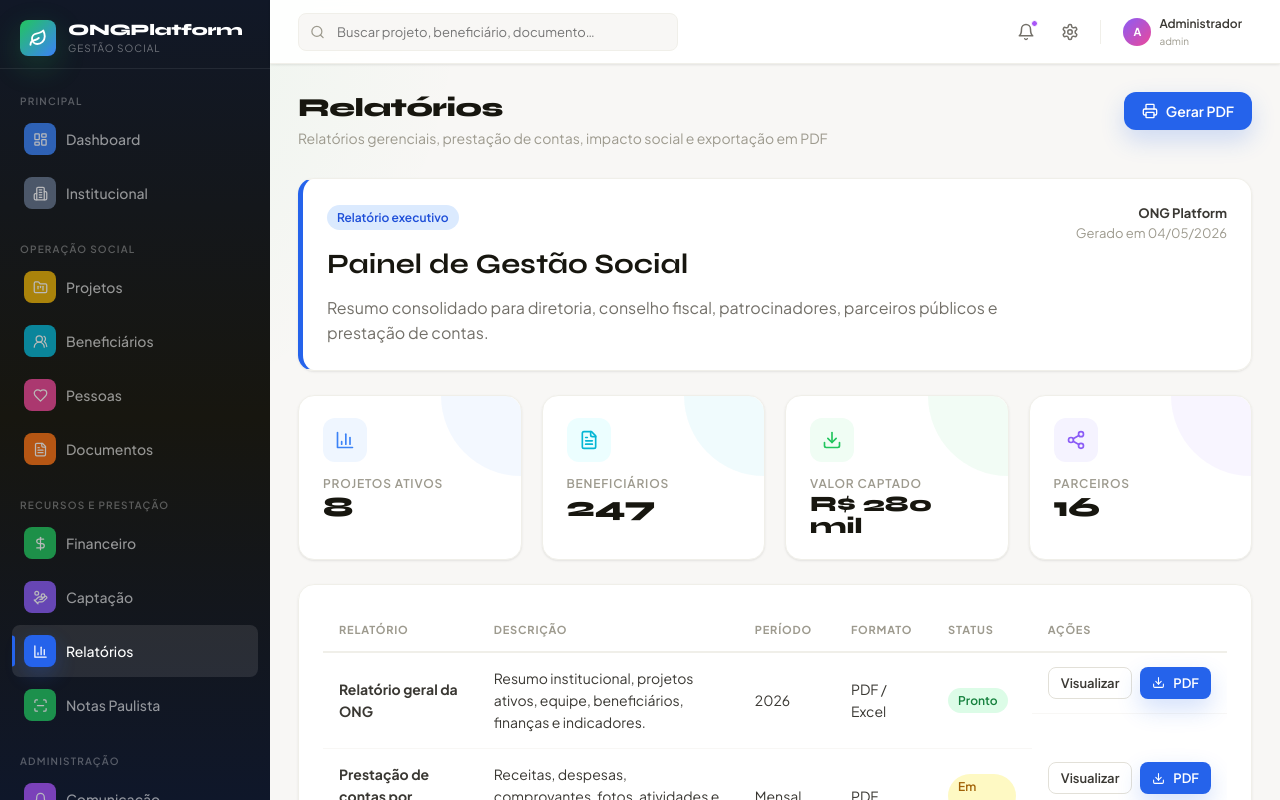
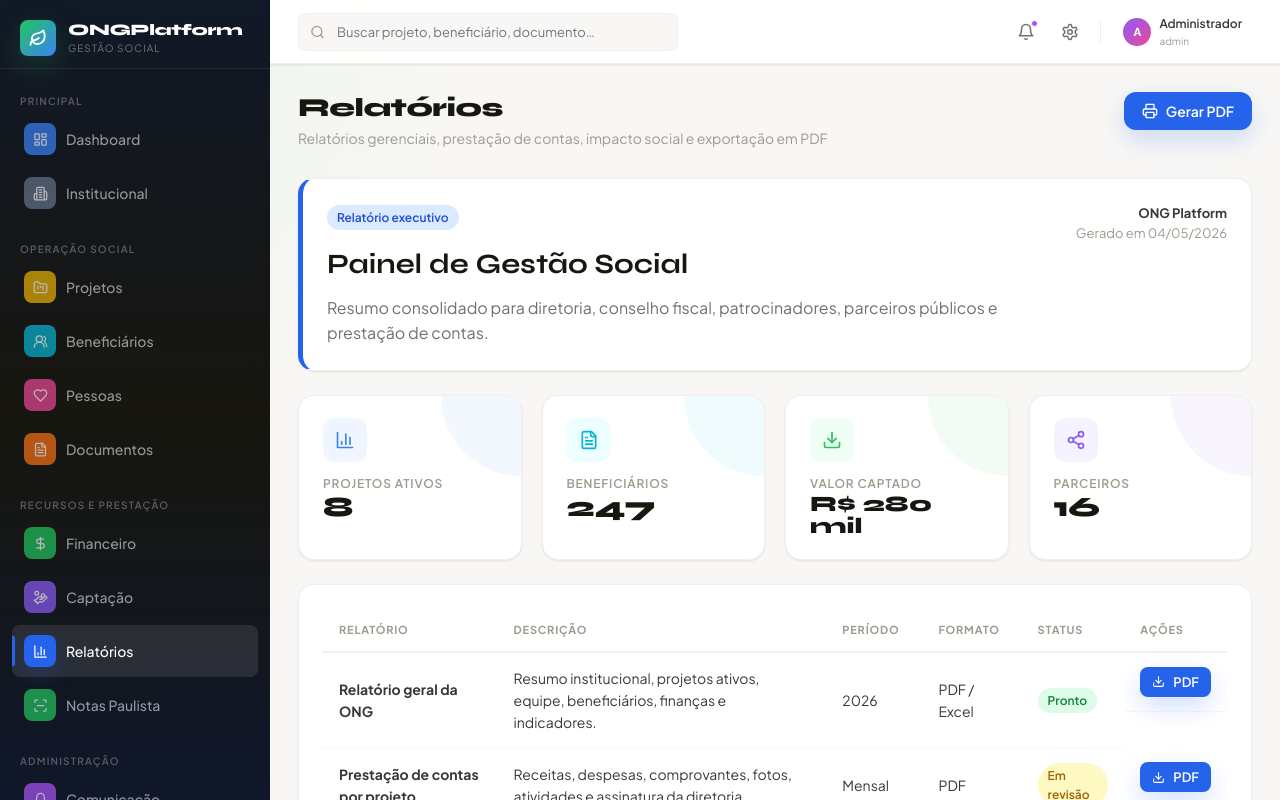
Before and after one commit to Klint-prog/ong-platform, a React (Vite) app: page /relatorios in a window 1280 px wide. Both pictures are taken after typing "name@example.com", "Sample123" into the empty fields and a click on the button "Entrar". Shown: the top 800 px of the page. Built offline with nearby package versions, Linux system fonts and the light colour scheme.

Commit message:
Remove ação de visualizar da aba de relatórios

```diff
--- a/src/pages/relatorios/Relatorios.jsx
+++ b/src/pages/relatorios/Relatorios.jsx
@@ -56,7 +56,6 @@ export default function Relatorios() {
                   <td>{relatorio.formato}</td>
                   <td><span className={`badge ${relatorio.status === 'Pronto' ? 'badge-green' : 'badge-yellow'}`}>{relatorio.status}</span></td>
                   <td className="no-print" style={{ display: 'flex', gap: 8 }}>
-                    <button className="btn btn-sm btn-outline">Visualizar</button>
                     <button className="btn btn-sm btn-primary" onClick={() => baixarPdf(relatorio.nome)}><Download size={13} /> PDF</button>
                   </td>
                 </tr>
```
